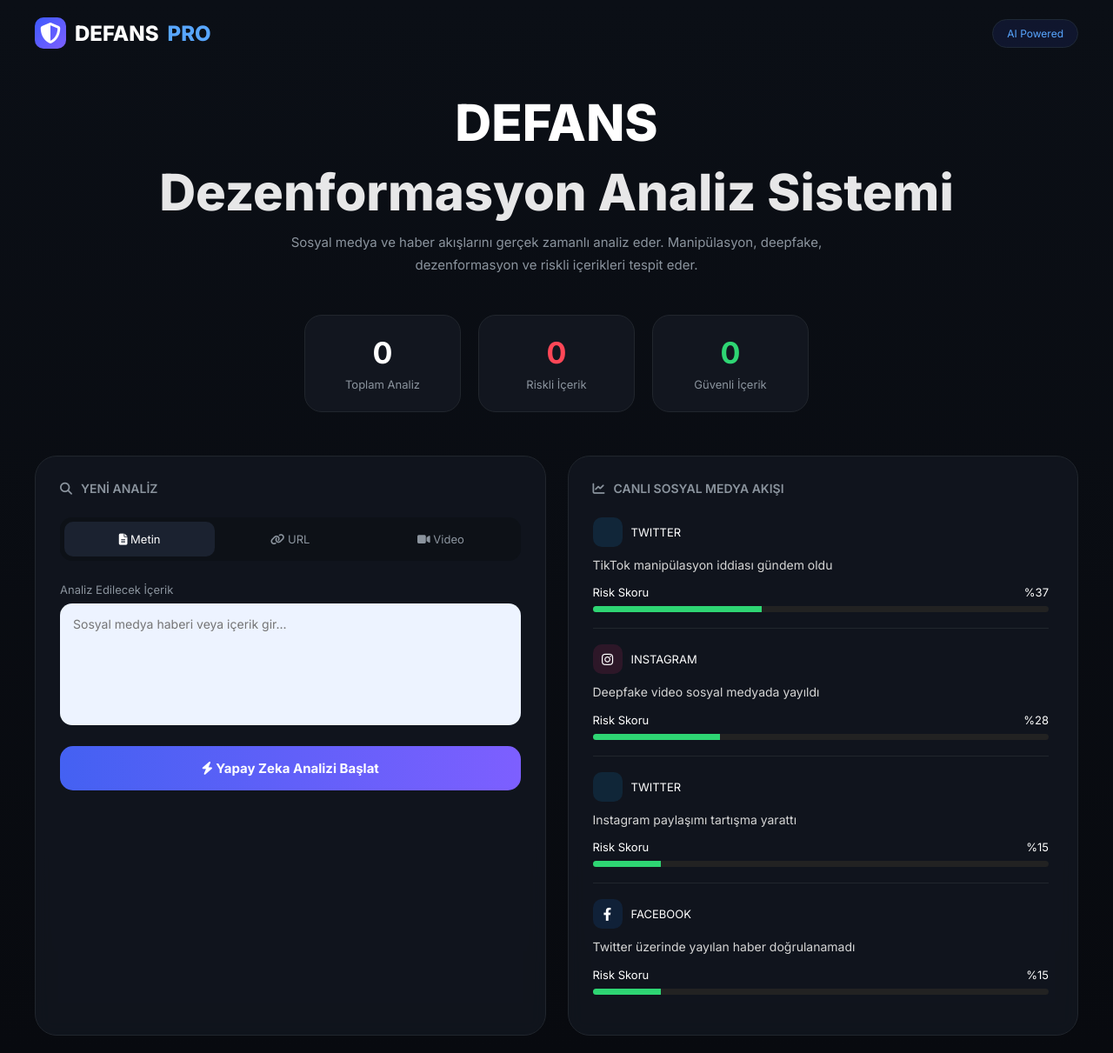
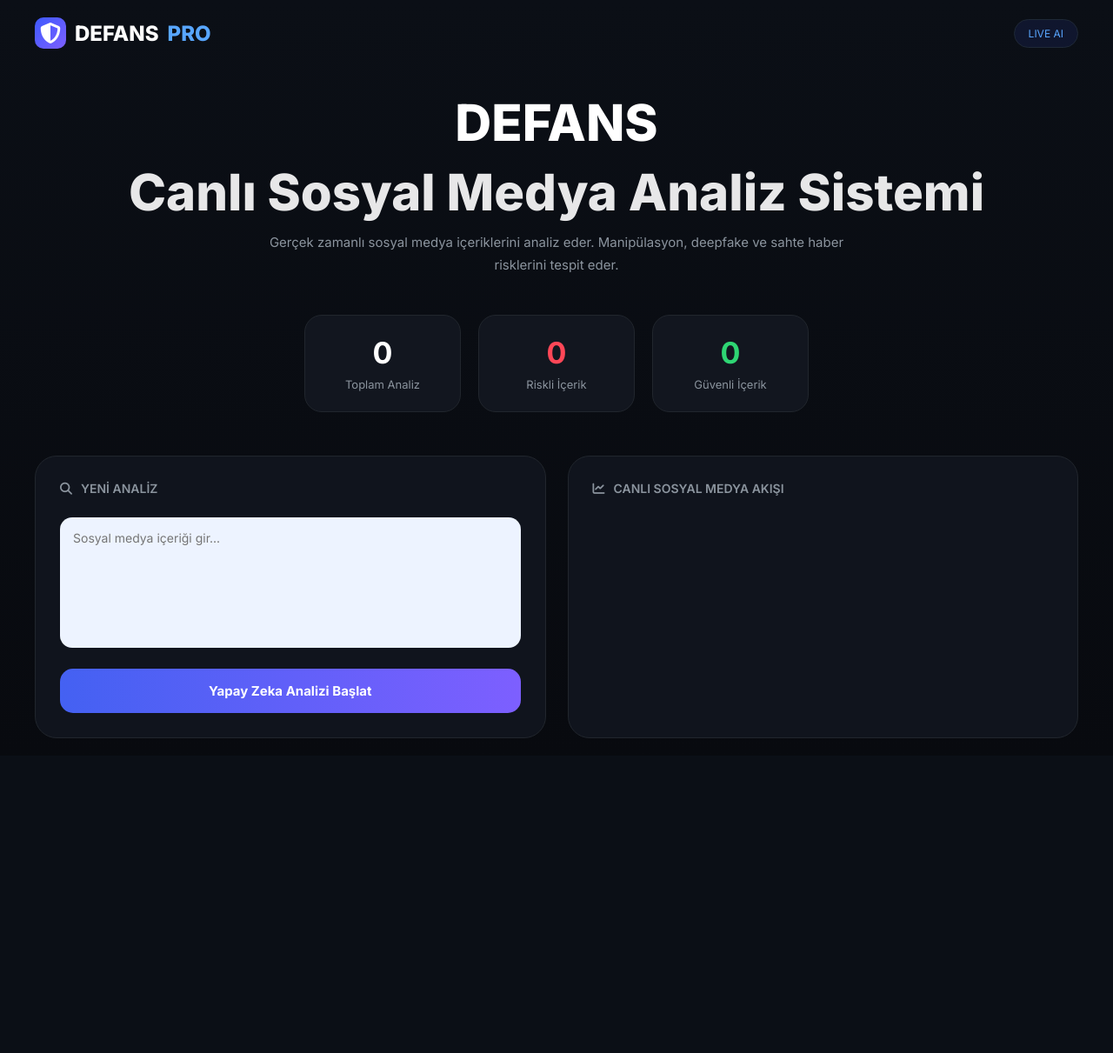
Before and after one commit to zumruduanka1/defans_16, a Flask app: page / in a window 1280 px wide. Shown: the whole page at 87% size. After the commit the page ends 849 px from the top, so only its background shows below. Run offline with Flask 3, Linux system fonts and the light colour scheme; data that the repository does not hold is empty.

Commit message:
defans ai full system

```diff
--- a/main.py
+++ b/main.py
@@ -6,6 +6,7 @@ import requests
 import smtplib
 import json
 import random
+import time
 
 import xml.etree.ElementTree as ET
 
@@ -45,9 +46,9 @@ def load_stats():
             pass
 
     return {
-        "total": 1240,
-        "risk": 380,
-        "safe": 860
+        "total": 1420,
+        "risk": 520,
+        "safe": 900
     }
 
 def save_stats(stats):
@@ -82,14 +83,18 @@ def ai_engine(text):
         "yasaklandı",
         "son dakika",
         "kanıt",
-        "gizli"
+        "gizli",
+        "tiktok",
+        "instagram",
+        "twitter",
+        "facebook"
 
     ]
 
     for word in risky_words:
 
         if word in text:
-            risk += random.randint(8,15)
+            risk += random.randint(7,15)
 
     if HF_TOKEN:
 
@@ -109,11 +114,11 @@ def ai_engine(text):
                 url,
                 headers=headers,
                 json=payload,
-                timeout=6
+                timeout=5
             )
 
             if r.status_code == 200:
-                risk += random.randint(10,30)
+                risk += random.randint(10,25)
 
         except:
             pass
@@ -131,29 +136,17 @@ def send_intel(text, risk, platform="feed"):
 
     try:
 
-        if not MAIL_USER or not MAIL_PASS or not MAIL_TO:
-            print("MAIL ENV HATALI")
+        if not MAIL_USER:
             return
 
-        status = "✅ Güvenli"
-
-        if risk > 70:
-            status = "🚨 Yüksek Risk"
-
-        elif risk > 40:
-            status = "⚠️ Şüpheli"
-
         body = f"""
-DEFANS PRO CANLI RAPOR
+DEFANS PRO RAPOR
 
 Platform:
 {platform}
 
 Risk:
 %{risk}
-
-Durum:
-{status}
 
 İçerik:
 {text}
@@ -165,7 +158,7 @@ Durum:
             "utf-8"
         )
 
-        msg["Subject"] = f"DEFANS ALERT %{risk}"
+        msg["Subject"] = f"DEFANS %{risk}"
 
         msg["From"] = MAIL_USER
         msg["To"] = MAIL_TO
@@ -189,8 +182,6 @@ Durum:
         )
 
         server.quit()
-
-        print("MAIL GÖNDERİLDİ")
 
     except Exception as e:
 
@@ -229,25 +220,6 @@ def analyze():
 
         })
 
-    banned = [
-
-        "jdjd",
-        "123",
-        "asdasd",
-        "test"
-
-    ]
-
-    if any(b in text.lower() for b in banned):
-
-        return jsonify({
-
-            "risk":0,
-
-            "status":"Anlamsız içerik"
-
-        })
-
     risk = ai_engine(text)
 
     status = "✅ Güvenli"
@@ -275,8 +247,6 @@ def analyze():
 
     return jsonify({
 
-        "text": text,
-
         "risk": risk,
 
         "status": status,
@@ -292,19 +262,23 @@ def analyze():
 @app.route("/feed")
 def feed():
 
+    global stats
+
     results = []
 
     feeds = [
 
-        "https://news.google.com/rss/search?q=deepfake&hl=tr&gl=TR&ceid=TR:tr",
+        "https://news.google.com/rss/search?q=twitter+iddia&hl=tr&gl=TR&ceid=TR:tr",
 
-        "https://news.google.com/rss/search?q=manipülasyon&hl=tr&gl=TR&ceid=TR:tr",
+        "https://news.google.com/rss/search?q=instagram+viral&hl=tr&gl=TR&ceid=TR:tr",
 
-        "https://news.google.com/rss/search?q=sosyal+medya&hl=tr&gl=TR&ceid=TR:tr",
+        "https://news.google.com/rss/search?q=tiktok+gündem&hl=tr&gl=TR&ceid=TR:tr",
 
-        "https://news.google.com/rss/search?q=tiktok&hl=tr&gl=TR&ceid=TR:tr",
+        "https://news.google.com/rss/search?q=facebook+manipülasyon&hl=tr&gl=TR&ceid=TR:tr",
 
-        "https://news.google.com/rss/search?q=viral&hl=tr&gl=TR&ceid=TR:tr"
+        "https://news.google.com/rss/search?q=deepfake+sosyal+medya&hl=tr&gl=TR&ceid=TR:tr",
+
+        "https://news.google.com/rss/search?q=sahte+haber&hl=tr&gl=TR&ceid=TR:tr"
 
     ]
 
@@ -314,12 +288,12 @@ def feed():
 
             r = requests.get(
                 feed_url,
-                timeout=4
+                timeout=3
             )
 
             root = ET.fromstring(r.content)
 
-            for item in root.findall(".//item")[:8]:
+            for item in root.findall(".//item")[:10]:
 
                 title = item.find("title").text
 
@@ -332,12 +306,30 @@ def feed():
                     "twitter",
                     "instagram",
                     "facebook",
-                    "tiktok",
-                    "youtube"
+                    "tiktok"
 
                 ])
 
-                print("MAIL:", title, risk)
+                stats["total"] += 1
+
+                if risk > 60:
+                    stats["risk"] += 1
+                else:
+                    stats["safe"] += 1
+
+                result = {
+
+                    "text": title,
+
+                    "risk": risk,
+
+                    "platform": platform,
+
+                    "time": int(time.time())
+
+                }
+
+                results.append(result)
 
                 send_intel(
                     title,
@@ -345,62 +337,11 @@ def feed():
                     platform
                 )
 
-                results.append({
-
-                    "text": title,
-
-                    "risk": risk,
-
-                    "platform": platform
-
-                })
-
         except Exception as e:
 
             print("RSS ERROR:", e)
 
-    if len(results) == 0:
-
-        fallback = [
-
-            "Deepfake video sosyal medyada yayıldı",
-
-            "TikTok manipülasyon iddiası gündem oldu",
-
-            "Instagram paylaşımı tartışma yarattı",
-
-            "Twitter üzerinde yayılan haber doğrulanamadı"
-
-        ]
-
-        for text in fallback:
-
-            risk = ai_engine(text)
-
-            platform = random.choice([
-
-                "twitter",
-                "instagram",
-                "facebook",
-                "tiktok"
-
-            ])
-
-            send_intel(
-                text,
-                risk,
-                platform
-            )
-
-            results.append({
-
-                "text": text,
-
-                "risk": risk,
-
-                "platform": platform
-
-            })
+    save_stats(stats)
 
     results = sorted(
         results,
@@ -408,24 +349,18 @@ def feed():
         reverse=True
     )
 
-    return jsonify(results[:30])
+    return jsonify(results[:40])
 
 # ======================================================
-# VIDEO AI
+# VIDEO
 # ======================================================
 
 @app.route("/video", methods=["POST"])
 def video():
 
-    data = request.json
-
-    url = data.get("url","")
-
-    risk = random.randint(45,95)
+    risk = random.randint(50,95)
 
     return jsonify({
-
-        "url": url,
 
         "risk": risk,
 
--- a/templates/index.html
+++ b/templates/index.html
@@ -1,12 +1,17 @@
 <!DOCTYPE html>
 <html lang="tr">
+
 <head>
+
 <meta charset="UTF-8">
-<meta name="viewport" content="width=device-width, initial-scale=1.0">
+
+<meta name="viewport"
+content="width=device-width, initial-scale=1.0">
 
 <title>DEFANS PRO</title>
 
-<link href="https://fonts.googleapis.com/css2?family=Inter:wght@300;400;500;600;700;800&display=swap" rel="stylesheet">
+<link href="https://fonts.googleapis.com/css2?family=Inter:wght@300;400;500;600;700;800&display=swap"
+rel="stylesheet">
 
 <link rel="stylesheet"
 href="https://cdnjs.cloudflare.com/ajax/libs/font-awesome/6.4.0/css/all.min.css"/>
@@ -14,6 +19,7 @@ href="https://cdnjs.cloudflare.com/ajax/libs/font-awesome/6.4.0/css/all.min.css"
 <style>
 
 :root{
+
 --bg:#080a0f;
 --card:#12161f;
 --border:#21262d;
@@ -23,6 +29,7 @@ href="https://cdnjs.cloudflare.com/ajax/libs/font-awesome/6.4.0/css/all.min.css"
 --danger:#ff4757;
 --success:#2ed573;
 --warning:#f39c12;
+
 }
 
 *{
@@ -33,272 +40,379 @@ font-family:'Inter',sans-serif;
 }
 
 body{
+
 background:linear-gradient(to bottom,#0b0f16,#080a0f);
+
 color:white;
+
 min-height:100vh;
+
 padding:20px;
+
 }
 
 header{
+
 max-width:1200px;
+
 margin:auto;
+
 display:flex;
+
 justify-content:space-between;
+
 align-items:center;
+
 margin-bottom:50px;
+
 }
 
 .logo{
+
 display:flex;
+
 align-items:center;
+
 gap:10px;
+
 font-size:24px;
+
 font-weight:800;
+
 }
 
 .logo-box{
+
 width:36px;
 height:36px;
+
 border-radius:10px;
+
 display:flex;
+
 align-items:center;
+
 justify-content:center;
-background:linear-gradient(135deg,var(--blue),var(--purple));
+
+background:linear-gradient(
+135deg,
+var(--blue),
+var(--purple)
+);
+
 }
 
 .badge{
+
 padding:8px 16px;
+
 border-radius:999px;
+
 background:rgba(61,90,254,.1);
+
 color:#58a6ff;
+
 font-size:12px;
+
 border:1px solid #1f2937;
+
 }
 
 .hero{
+
 text-align:center;
+
 margin-bottom:45px;
+
 }
 
 .hero h1{
+
 font-size:58px;
+
 font-weight:800;
+
 margin-bottom:10px;
+
 }
 
 .hero p{
+
 max-width:700px;
+
 margin:auto;
+
 color:var(--text);
+
 line-height:1.7;
+
 font-size:15px;
+
 }
 
 .stats{
+
 display:flex;
+
 justify-content:center;
+
 gap:20px;
+
 flex-wrap:wrap;
+
 margin-bottom:50px;
+
 }
 
 .stat{
+
 background:var(--card);
+
 border:1px solid var(--border);
+
 padding:22px;
+
 border-radius:20px;
+
 min-width:180px;
+
 text-align:center;
+
 }
 
 .stat h2{
+
 font-size:34px;
+
 margin-bottom:5px;
+
 }
 
 .stat span{
+
 color:var(--text);
+
 font-size:13px;
+
 }
 
 .grid{
+
 max-width:1200px;
+
 margin:auto;
+
 display:grid;
+
 grid-template-columns:1fr 1fr;
+
 gap:25px;
+
 }
 
 .card{
+
 background:rgba(18,22,31,.88);
+
 border:1px solid var(--border);
+
 border-radius:25px;
+
 padding:28px;
-backdrop-filter:blur(10px);
+
 }
 
 .card-title{
+
 display:flex;
+
 align-items:center;
+
 gap:10px;
+
 font-size:14px;
+
 font-weight:600;
+
 color:var(--text);
+
 margin-bottom:25px;
-}
 
-.tabs{
-display:flex;
-background:#0d1117;
-padding:5px;
-border-radius:14px;
-margin-bottom:25px;
-}
-
-.tab{
-flex:1;
-padding:12px;
-text-align:center;
-border-radius:10px;
-font-size:13px;
-color:var(--text);
-}
-
-.tab.active{
-background:#1b2230;
-color:white;
-}
-
-.form-group{
-margin-bottom:20px;
-}
-
-label{
-display:block;
-font-size:13px;
-margin-bottom:8px;
-color:var(--text);
-}
-
-input,textarea{
-width:100%;
-background:#edf3ff;
-border:none;
-border-radius:14px;
-padding:15px;
-font-size:14px;
-outline:none;
-color:#111;
 }
 
 textarea{
-height:140px;
+
+width:100%;
+
+height:150px;
+
+background:#edf3ff;
+
+border:none;
+
+border-radius:14px;
+
+padding:15px;
+
+font-size:14px;
+
+outline:none;
+
+color:#111;
+
+margin-bottom:20px;
+
 resize:none;
+
 }
 
 .btn{
+
 width:100%;
+
 border:none;
+
 padding:16px;
+
 border-radius:15px;
+
 font-size:15px;
+
 font-weight:700;
+
 cursor:pointer;
-background:linear-gradient(90deg,#4461f2,#7d5fff);
+
+background:linear-gradient(
+90deg,
+#4461f2,
+#7d5fff
+);
+
 color:white;
-transition:.2s;
-}
 
-.btn:hover{
-transform:translateY(-2px);
 }
 
 .result{
+
 margin-top:20px;
+
 padding:18px;
+
 border-radius:15px;
+
 background:#0d1117;
+
 display:none;
-}
 
-.result h3{
-margin-bottom:10px;
 }
 
 .risk-bar{
+
 height:8px;
+
 background:#1f2937;
+
 border-radius:999px;
+
 overflow:hidden;
-margin-top:10px;
+
+margin-top:12px;
+
 }
 
 .risk-fill{
+
 height:100%;
+
 width:0%;
-transition:1s;
+
 }
 
 .feed{
-max-height:650px;
+
+max-height:700px;
+
 overflow:auto;
-padding-right:5px;
+
 }
 
 .feed-item{
+
 border-top:1px solid var(--border);
+
 padding:18px 0;
-}
 
-.feed-item:first-child{
-border-top:none;
-padding-top:0;
+animation:fade .4s;
+
 }
 
 .feed-top{
+
 display:flex;
+
 align-items:center;
+
 gap:10px;
+
 margin-bottom:10px;
+
 font-size:13px;
+
 }
 
 .platform{
+
 width:34px;
 height:34px;
+
 border-radius:10px;
+
 display:flex;
+
 align-items:center;
+
 justify-content:center;
-font-size:15px;
+
 }
 
-.twitter{background:#1da1f220;}
-.instagram{background:#ff2d7520;}
-.facebook{background:#1877f220;}
-.tiktok{background:#25f4ee20;}
-.youtube{background:#ff000020;}
+.twitter{
+background:#1da1f220;
+}
+
+.instagram{
+background:#ff2d7520;
+}
+
+.facebook{
+background:#1877f220;
+}
+
+.tiktok{
+background:#25f4ee20;
+}
 
 .feed-text{
+
 font-size:14px;
+
 line-height:1.6;
-color:#d6d6d6;
-margin-bottom:12px;
-}
 
-.feed-risk{
-display:flex;
-align-items:center;
-justify-content:space-between;
-margin-bottom:8px;
-font-size:13px;
+margin-bottom:10px;
+
+color:#d8d8d8;
+
 }
 
 .progress{
+
 height:7px;
+
 background:#222;
+
 border-radius:999px;
+
 overflow:hidden;
+
 }
 
 .progress div{
@@ -317,6 +431,20 @@ background:var(--warning);
 background:var(--danger);
 }
 
+@keyframes fade{
+
+from{
+opacity:0;
+transform:translateY(10px);
+}
+
+to{
+opacity:1;
+transform:none;
+}
+
+}
+
 @media(max-width:900px){
 
 .grid{
@@ -330,6 +458,7 @@ font-size:36px;
 }
 
 </style>
+
 </head>
 
 <body>
@@ -337,15 +466,17 @@ font-size:36px;
 <header>
 
 <div class="logo">
+
 <div class="logo-box">
 <i class="fa-solid fa-shield-halved"></i>
 </div>
 
 DEFANS <span style="color:#58a6ff;">PRO</span>
+
 </div>
 
 <div class="badge">
-AI Powered
+LIVE AI
 </div>
 
 </header>
@@ -355,12 +486,12 @@ AI Powered
 <h1>DEFANS</h1>
 
 <h1 style="opacity:.9;">
-Dezenformasyon Analiz Sistemi
+Canlı Sosyal Medya Analiz Sistemi
 </h1>
 
 <p>
-Sosyal medya ve haber akışlarını gerçek zamanlı analiz eder.
-Manipülasyon, deepfake, dezenformasyon ve riskli içerikleri tespit eder.
+Gerçek zamanlı sosyal medya içeriklerini analiz eder.
+Manipülasyon, deepfake ve sahte haber risklerini tespit eder.
 </p>
 
 </section>
@@ -373,12 +504,14 @@ Manipülasyon, deepfake, dezenformasyon ve riskli içerikleri tespit eder.
 </div>
 
 <div class="stat">
-<h2 id="riskStat" style="color:var(--danger)">0</h2>
+<h2 id="riskStat"
+style="color:var(--danger)">0</h2>
 <span>Riskli İçerik</span>
 </div>
 
 <div class="stat">
-<h2 id="safeStat" style="color:var(--success)">0</h2>
+<h2 id="safeStat"
+style="color:var(--success)">0</h2>
 <span>Güvenli İçerik</span>
 </div>
 
@@ -393,47 +526,26 @@ Manipülasyon, deepfake, dezenformasyon ve riskli içerikleri tespit eder.
 YENİ ANALİZ
 </div>
 
-<div class="tabs">
+<textarea id="textInput"
+placeholder="Sosyal medya içeriği gir..."></textarea>
 
-<div class="tab active">
-<i class="fa-solid fa-file-lines"></i>
-Metin
-</div>
+<button class="btn"
+onclick="analyzeText()">
 
-<div class="tab">
-<i class="fa-solid fa-link"></i>
-URL
-</div>
+Yapay Zeka Analizi Başlat
 
-<div class="tab">
-<i class="fa-solid fa-video"></i>
-Video
-</div>
-
-</div>
-
-<div class="form-group">
-
-<label>Analiz Edilecek İçerik</label>
-
-<textarea id="textInput"
-placeholder="Sosyal medya haberi veya içerik gir..."></textarea>
-
-</div>
-
-<button class="btn" onclick="analyzeText()">
-<i class="fa-solid fa-bolt"></i>
-Yapay Zeka Analizi Başlat
 </button>
 
-<div class="result" id="resultBox">
+<div class="result"
+id="resultBox">
 
 <h3 id="resultStatus"></h3>
 
 <div id="riskText"></div>
 
 <div class="risk-bar">
-<div class="risk-fill" id="riskFill"></div>
+<div class="risk-fill"
+id="riskFill"></div>
 </div>
 
 </div>
@@ -447,7 +559,8 @@ Yapay Zeka Analizi Başlat
 CANLI SOSYAL MEDYA AKIŞI
 </div>
 
-<div class="feed" id="feed"></div>
+<div class="feed"
+id="feed"></div>
 
 </div>
 
@@ -457,12 +570,9 @@ CANLI SOSYAL MEDYA AKIŞI
 
 async function analyzeText(){
 
-let text=document.getElementById("textInput").value;
-
-if(text.length<5){
-alert("İçerik gir");
-return;
-}
+let text=document.getElementById(
+"textInput"
+).value;
 
 let r=await fetch("/analyze",{
 
@@ -480,34 +590,53 @@ text:text
 
 let d=await r.json();
 
-document.getElementById("resultBox").style.display="block";
+document.getElementById(
+"resultBox"
+).style.display="block";
 
-document.getElementById("resultStatus").innerHTML=d.status;
+document.getElementById(
+"resultStatus"
+).innerHTML=d.status;
 
-document.getElementById("riskText").innerHTML=
+document.getElementById(
+"riskText"
+).innerHTML=
 "Risk Skoru: %"+d.risk;
 
-let fill=document.getElementById("riskFill");
+let fill=document.getElementById(
+"riskFill"
+);
 
 fill.style.width=d.risk+"%";
 
 if(d.risk>70){
 
-fill.className="risk-fill danger";
+fill.className=
+"risk-fill danger";
 
 }else if(d.risk>40){
 
-fill.className="risk-fill warn";
+fill.className=
+"risk-fill warn";
 
 }else{
 
-fill.className="risk-fill safe";
+fill.className=
+"risk-fill safe";
 
 }
 
-document.getElementById("totalStat").innerHTML=d.stats.total;
-document.getElementById("riskStat").innerHTML=d.stats.risk;
-document.getElementById("safeStat").innerHTML=d.stats.safe;
+document.getElementById(
+"totalStat"
+).innerHTML=d.stats.total;
+
+document.getElementById(
+"riskStat"
+).innerHTML=d.stats.risk;
+
+document.getElementById(
+"safeStat"
+).innerHTML=d.stats.safe;
 
 }
 
@@ -517,14 +646,15 @@ let r=await fetch("/feed");
 
 let data=await r.json();
 
-let feed=document.getElementById("feed");
+let feed=document.getElementById(
+"feed"
+);
 
 feed.innerHTML="";
 
 data.forEach(item=>{
 
 let icon="fa-globe";
-
 let cls="twitter";
 
 if(item.platform==="twitter"){
@@ -545,11 +675,6 @@ cls="facebook";
 if(item.platform==="tiktok"){
 icon="fa-brands fa-tiktok";
 cls="tiktok";
-}
-
-if(item.platform==="youtube"){
-icon="fa-brands fa-youtube";
-cls="youtube";
 }
 
 let riskClass="safe";
@@ -580,20 +705,22 @@ ${item.platform.toUpperCase()}
 ${item.text}
 </div>
 
-<div class="feed-risk">
+<div style="
+display:flex;
+justify-content:space-between;
+font-size:13px;
+margin-bottom:8px;
+">
 
-<div>
-Risk Skoru
-</div>
+<div>Risk</div>
 
-<div>
-%${item.risk}
-</div>
+<div>%${item.risk}</div>
 
 </div>
 
 <div class="progress">
-<div class="${riskClass}" style="width:${item.risk}%"></div>
+<div class="${riskClass}"
+style="width:${item.risk}%"></div>
 </div>
 
 </div>
@@ -606,7 +733,7 @@ Risk Skoru
 
 loadFeed();
 
-setInterval(loadFeed,30000);
+setInterval(loadFeed,15000);
 
 </script>
 
```
